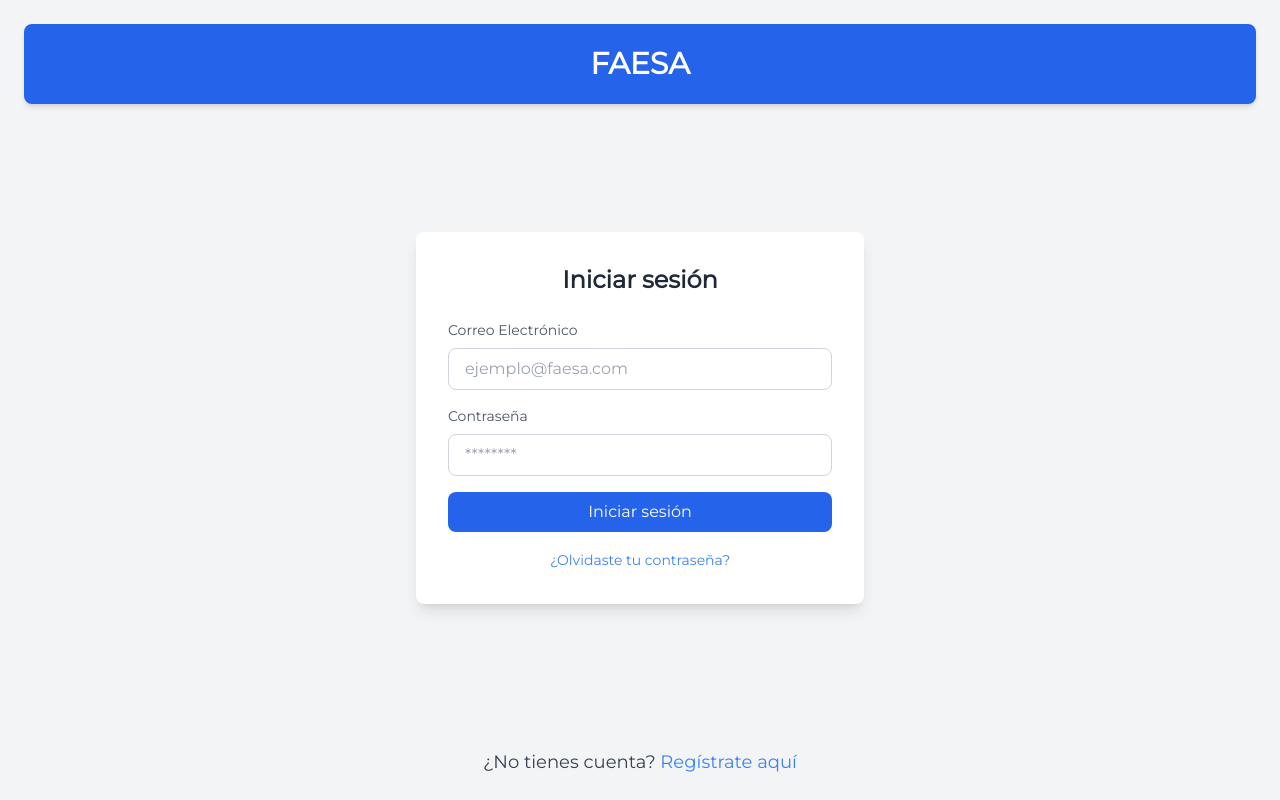
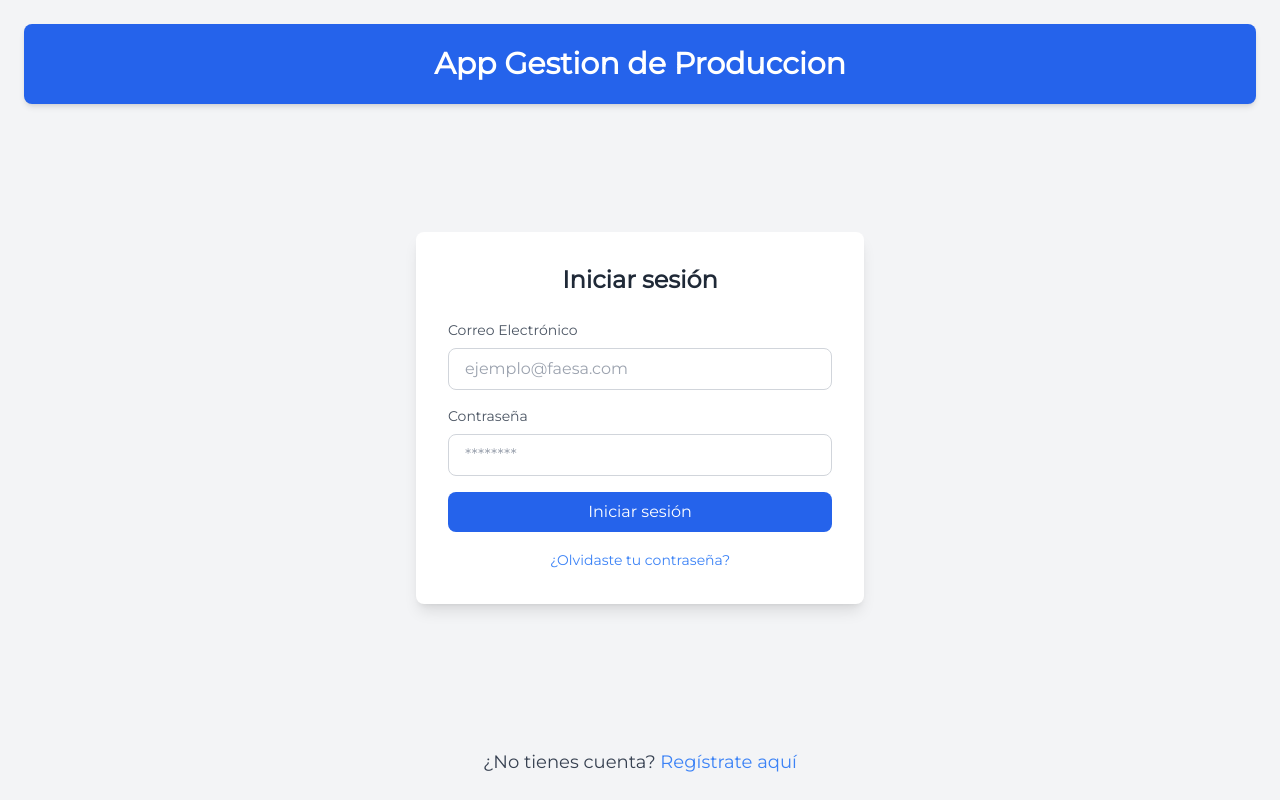
Before and after one commit to leomendoza261/Faesa, a Next.js app: page / in a window 1280 px wide. Built offline with nearby package versions, Linux system fonts and the light colour scheme.

Commit message:
correcion de titulos

```diff
--- a/app/page.tsx
+++ b/app/page.tsx
@@ -5,7 +5,7 @@ export default function Page() {
     <main className="flex min-h-screen flex-col bg-gray-100 p-6">
       {/* Barra superior */}
       <div className="flex h-20 items-center justify-center bg-blue-600 rounded-lg shadow-md mb-8">
-        <h1 className="text-white text-3xl font-bold">FAESA</h1>
+        <h1 className="text-white text-3xl font-bold">App Gestion de Produccion</h1>
       </div>
 
       {/* Contenedor principal con el formulario */}
--- a/app/ui/acme-logo.tsx
+++ b/app/ui/acme-logo.tsx
@@ -5,7 +5,7 @@ export default function AcmeLogo() {
     <div
       className={`${montserrat.className} flex flex-row items-center leading-none text-white`}
     >
-      <p className="font-bold">FAESA</p>
+      <p className="font-bold">Gestion de Produccion</p>
     </div>
   );
 }
--- a/app/ui/dashboard/sidenav.tsx
+++ b/app/ui/dashboard/sidenav.tsx
@@ -41,7 +41,7 @@ export default function SideNav() {
             />
           </svg>
         </button>
-        <Link href={"/dashboard"} className="text-lg font-semibold" >FAESA</Link>
+        <Link href={"/dashboard"} className="text-lg font-semibold" >GESTION DE PRODUCCION</Link>
       </div>
 
       {/* Menú lateral */}
```
